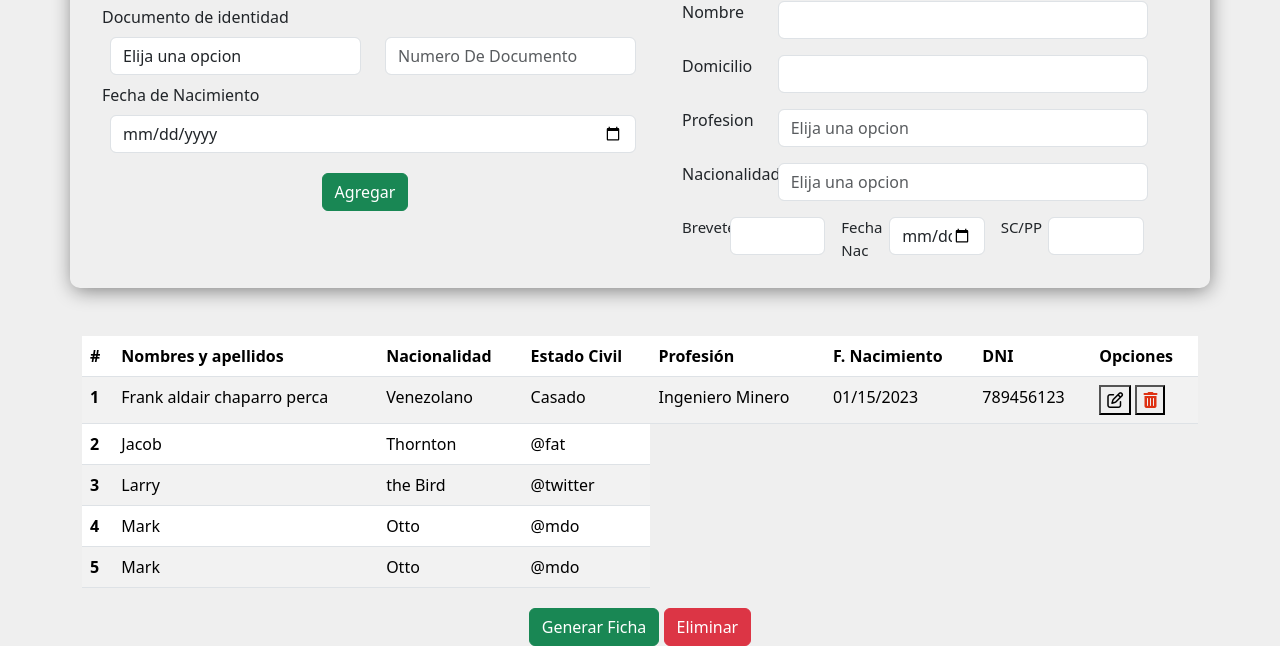
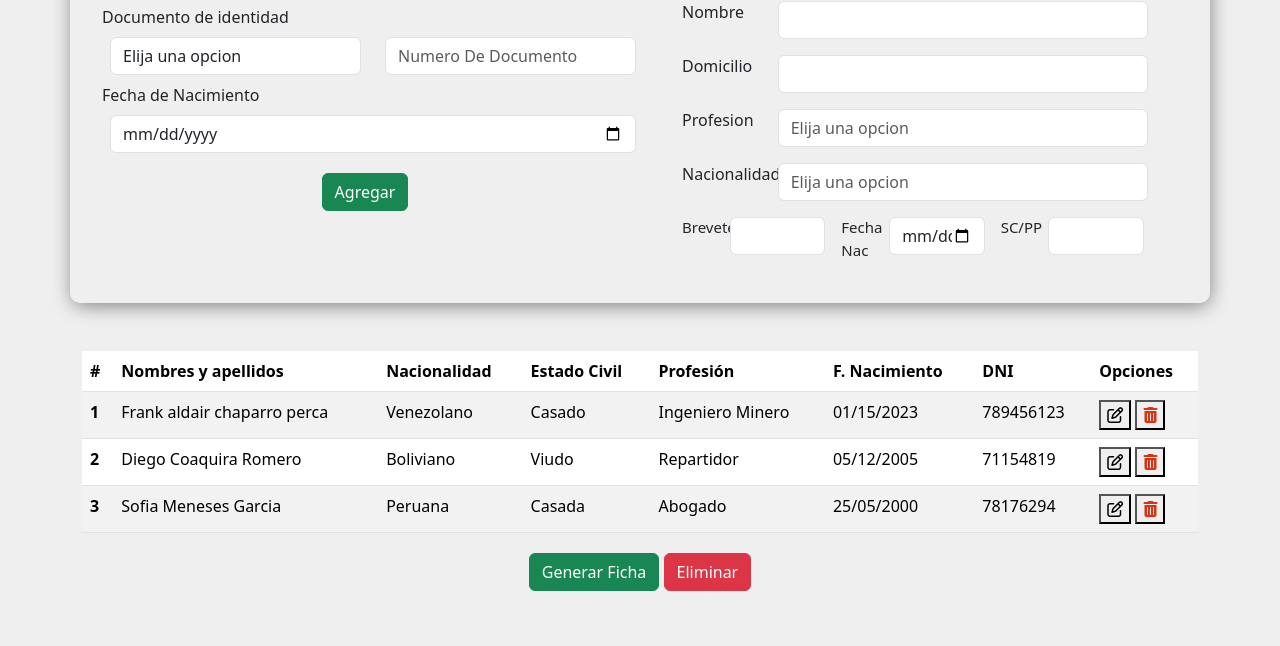
Before and after one commit to dcoaquirar/Trabajo, a plain HTML site: page index.html in a window 1280 px wide. Shown: the part 736-1382 px from the top of the page. After the commit the page ends 1327 px from the top, so only its background shows below. Drawn offline with nearby package versions, Linux system fonts and the light colour scheme.

Commit message:
rayo mcqueen

```diff
--- a/index.html
+++ b/index.html
@@ -54,7 +54,7 @@
 <br>
 
         <div class="container  ordenar-grid sombra-grid">
-            <div class="container fila-doble item">
+            <div class="container fila-doble item1">
                 <h2>Pasajeros</h2>
                 <div class="col">
                     <div class=" col-md-12">
@@ -118,7 +118,7 @@
                 </div>
             </div>
 
-            <div class="container item">
+            <div class="container item2">
                 <h2>Vehiculo</h2>
                 <div class="row">
                     <div class="row col-md-6">
@@ -202,7 +202,7 @@
             </div>
 
 
-            <div class="container div-vehiculo item">
+            <div class="container div-vehiculo item3">
                 <h2>Conductor</h2>
                 <div class="col">
                     <div class="row col-md-12">
@@ -289,8 +289,8 @@
     <br>
     <br>
 
-    <div class="container">
-        <table class="table table-striped">
+    <div class="container table-resp">
+        <table class="table table-striped ">
             <thead>
                 <tr>
                     <th scope="col">#</th>
@@ -319,40 +319,49 @@
                         <button>
                             <i class="fa-solid fa-trash-can" style="color: #de3112;"></i>
                         </button>
-
                     </td>
                 </tr>
                 <tr>
                     <th scope="row">2</th>
-                    <td>Jacob</td>
-                    <td>Thornton</td>
-                    <td>@fat</td>
+                    <td>Diego Coaquira Romero</td>
+                    <td>Boliviano</td>
+                    <td>Viudo</td>
+                    <td>Repartidor</td>
+                    <td>05/12/2005</td>
+                    <td>71154819</td>
+                    <td>
+                        <button class="">
+                            <i class="fa-regular fa-pen-to-square" style="color: black;"></i>
+                        </button>
+                        <button>
+                            <i class="fa-solid fa-trash-can" style="color: #de3112;"></i>
+                        </button>
+                    </td>
                 </tr>
                 <tr>
                     <th scope="row">3</th>
-                    <td>Larry</td>
-                    <td>the Bird</td>
-                    <td>@twitter</td>
-                </tr>
-                <tr>
-                    <th scope="row">4</th>
-                    <td>Mark</td>
-                    <td>Otto</td>
-                    <td>@mdo</td>
-                </tr>
-                <tr>
-                    <th scope="row">5</th>
-                    <td>Mark</td>
-                    <td>Otto</td>
-                    <td>@mdo</td>
+                    <td>Sofia Meneses Garcia</td>
+                    <td>Peruana</td>
+                    <td>Casada</td>
+                    <td>Abogado</td>
+                    <td>25/05/2000</td>
+                    <td>78176294</td>
+                    <td>
+                        <button class="">
+                            <i class="fa-regular fa-pen-to-square" style="color: black;"></i>
+                        </button>
+                        <button>
+                            <i class="fa-solid fa-trash-can" style="color: #de3112;"></i>
+                        </button>
+                    </td>
                 </tr>
             </tbody>
         </table>
     </div>
 
-    <div class="boton">
-        <button type="button" class="btn btn-success">Generar Ficha</button>
-        <button type="button" class="btn btn-danger">Eliminar</button>
+    <div class="boton boton-fin">
+        <button type="button " class="btn btn-success btn-final-1">Generar Ficha</button>
+        <button type="button " class="btn btn-danger btn-final-2">Eliminar</button>
     </div>
 
 
--- a/style.css
+++ b/style.css
@@ -48,7 +48,8 @@ nav a img{
     grid-template-columns: 50% 50%;
     column-gap: 30px;
     row-gap: 15px;
-    padding: 20px
+    padding: 20px;
+    grid-template-areas: "div1" "div2" "div3";
 }
 
 .fila-doble{
@@ -59,12 +60,25 @@ nav a img{
     .ordenar-grid {
         grid-template-columns: 1fr;
     }
+
+    .item1{
+        grid-area: div3;
+    }
+
+    .item2{
+        margin: 0px;
+    }
+
     .rayo,.escudo{
         margin: 20px 0px;
     }
 
     .caja-datos{
         padding: 5px;
+    }
+
+    .table-resp{
+        overflow-x: auto;
     }
 }
 
@@ -129,3 +143,12 @@ button:hover {
     background-color: aqua;
     margin: 50px;
 }
+
+.boton-fin{
+    text-align: center;
+
+}
+
+.btn-final-1{
+    text-align: start;
+}
```
